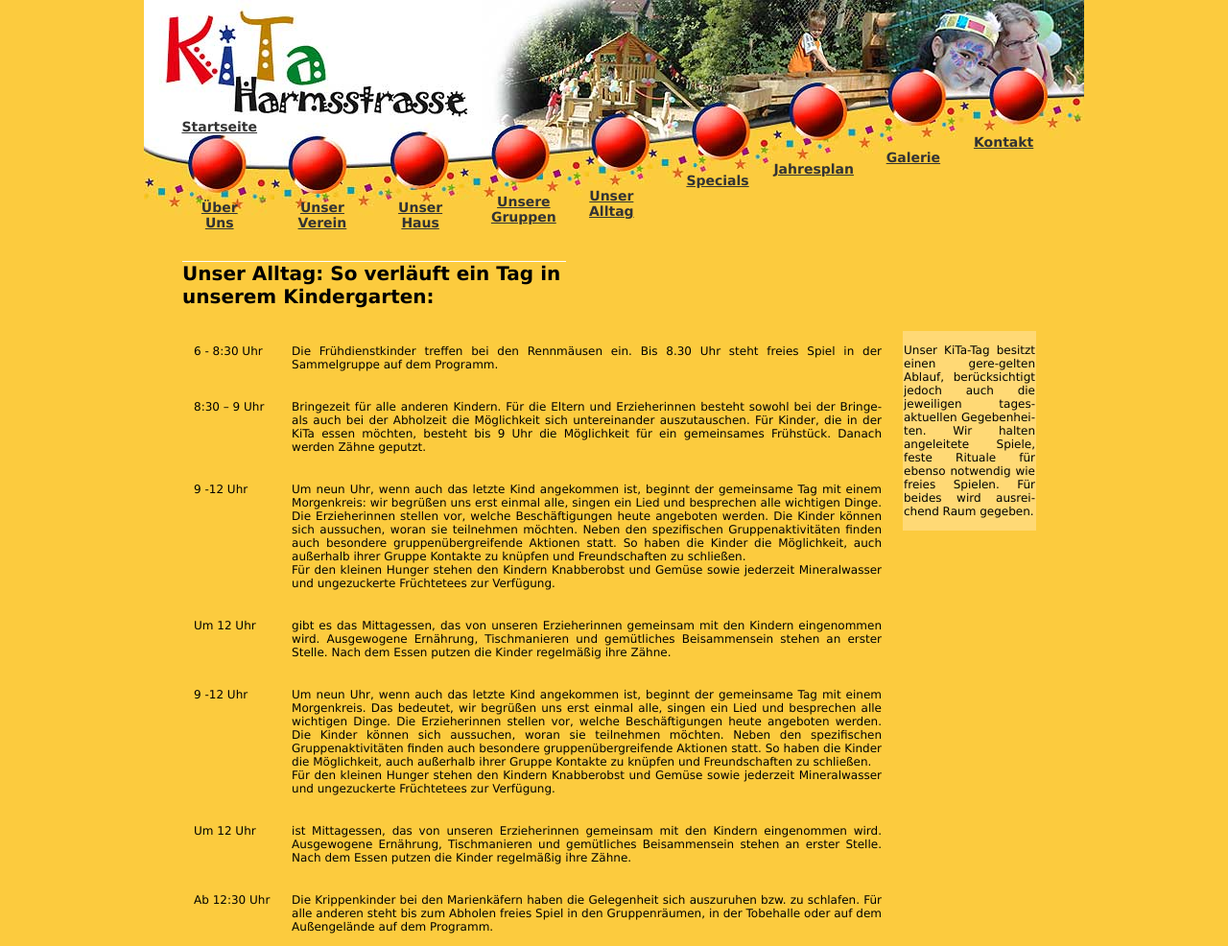
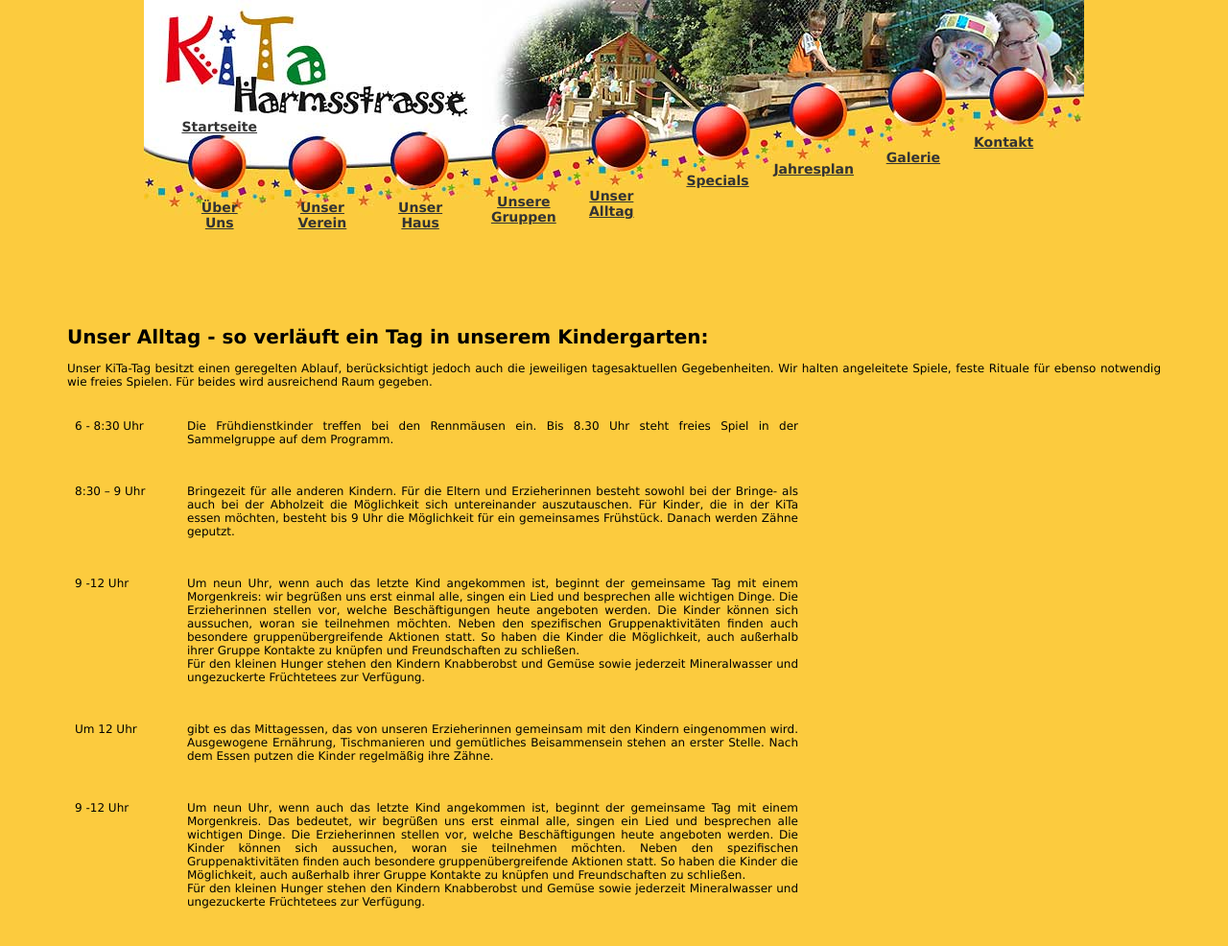
Before and after one commit to aoleski/kita, a PHP site: page /kita_cms_unseralltag.html in a window 1280 px wide. Shown: the top 986 px of the page at 96% size. Run offline with PHP 8.4, Linux system fonts and the light colour scheme.

Commit message:
h1 ohne border, unseralltag:box rechts jetzt unter dem Titel, layout Änderung

```diff
--- a/kita_cms_unseralltag.html
+++ b/kita_cms_unseralltag.html
@@ -123,13 +123,16 @@
     </tr>
   </table>
 </div>
-<div align="center"><br />
-  <table width="900" border="0" cellspacing="0" cellpadding="3">
-    <tr>
-      <td align="left"><h1>Unser Alltag: So verläuft ein Tag in unserem Kindergarten:</h1>
-        <table width="900" border="0" cellpadding="8" cellspacing="0" >
-          <tr>
-            <td width="725"><table width="725" border="0" cellpadding="2" cellspacing="2">
+<div class="content"> <br />
+
+      <h1>Unser Alltag - so verläuft ein Tag in unserem Kindergarten:</h1>
+       <p >Unser KiTa-Tag besitzt einen geregelten Ablauf,  berücksichtigt jedoch auch die jeweiligen
+           tagesaktuellen Gegebenheiten.
+           Wir  halten angeleitete Spiele, feste Rituale für ebenso notwendig wie freies  Spielen.
+           Für beides wird ausreichend Raum gegeben.</p>
+
+        <table  border="0" cellpadding="8" cellspacing="0" >
+
               <tr>
                 <td valign="top"><p>6 - 8:30 Uhr </p></td>
                 <td valign="top"><p>Die Frühdienstkinder treffen bei den  Rennmäusen ein. Bis 8.30 Uhr steht freies Spiel in der Sammelgruppe auf dem  Programm.</p></td>
@@ -169,25 +172,15 @@
                 <td valign="top"> <p><img src="Kita-Fotogalerie/Montagen/Montage2_morgenkreis.jpg"
                                           alt="Collage Morgenkreis, Zähneputzen, Marinis"></p></td>
               </tr>
-            </table> </td>
-              <!-- eigentlich würde hier ein td mit background-Attribut reichen aber dann geht das hellgelbe Hintergrund
-               über die gesamte Länge des tds obwohl der Text früher aufhört-->
-            <td width="143" valign="top">
-                <table>
-                    <tr>
-                        <td   bgcolor="#FFD975">  <p >Unser KiTa-Tag besitzt einen gere-gelten Ablauf,  berücksichtigt jedoch auch die jeweiligen tages- aktuellen Gegebenhei- ten. Wir  halten angeleitete Spiele, feste Rituale für ebenso notwendig wie freies  Spielen. Für beides wird ausrei-chend Raum gegeben.</p></td>
 
-                    </tr>
-                    <tr><td>   </td></tr>
-                </table>
-              </tr>
         </table>
+
         <h1>Regelmäßige Aktivitäten</h1>
         <p>Unsere Kinder…</p>
          <table>
              <tr>
                  <td>
-           <ul>
+         <ul>
           <li>gehen nach Möglichkeit  jeden Tag raus</li>
           <li>lernen Spiele und Lieder<strong></strong></li>
           <li>machen Musik in Form von  Singen und Singspielen</li>
@@ -201,7 +194,7 @@
         </ul>
                  </td>
                  <td>
-                     <img src="Kita-Fotogalerie/Montagen/Montage3_schwimmen.jpg" alt="Collage Schwimmen, Waldtag, Seifenblasen pusten">
+         <img src="Kita-Fotogalerie/Montagen/Montage3_schwimmen.jpg" alt="Collage Schwimmen, Waldtag, Seifenblasen pusten">
 
                  </td>
              </tr>
@@ -232,14 +225,8 @@
           </table>
 
 
-      </td>
 
-    </tr>
-    <tr>
-      <td>&nbsp;</td>
-    </tr>
-  </table>
-</div>
+ </div>
 <div align="center">
   <table width="980" height="127" border="0" cellpadding="0" cellspacing="0" background="donline-unseralltag.jpg" id="downtab">
     <tr>
--- a/kitastyleroot.css
+++ b/kitastyleroot.css
@@ -73,22 +73,18 @@
 	font-weight: bold;
 	color: #000000;
 	text-align: left;
-	border-top-width: 1px;
-	border-right-width: 1px;
-	border-bottom-width: 1px;
-	border-left-width: 1px;
-	border-top-style: double;
-	border-top-color: #FFFFFF;
-	border-right-color: #FFFFFF;
-	border-bottom-color: #FFFFFF;
-	border-left-color: #FFFFFF;
-	width: 400px;
 }
 
 h2 {
 	font-size: 16px;
 	color: #000000;
 	text-align: left;
+}
+
+.content
+{
+  margin:70px;
+  text-align: center;
 }
 
 div.figure {
```
